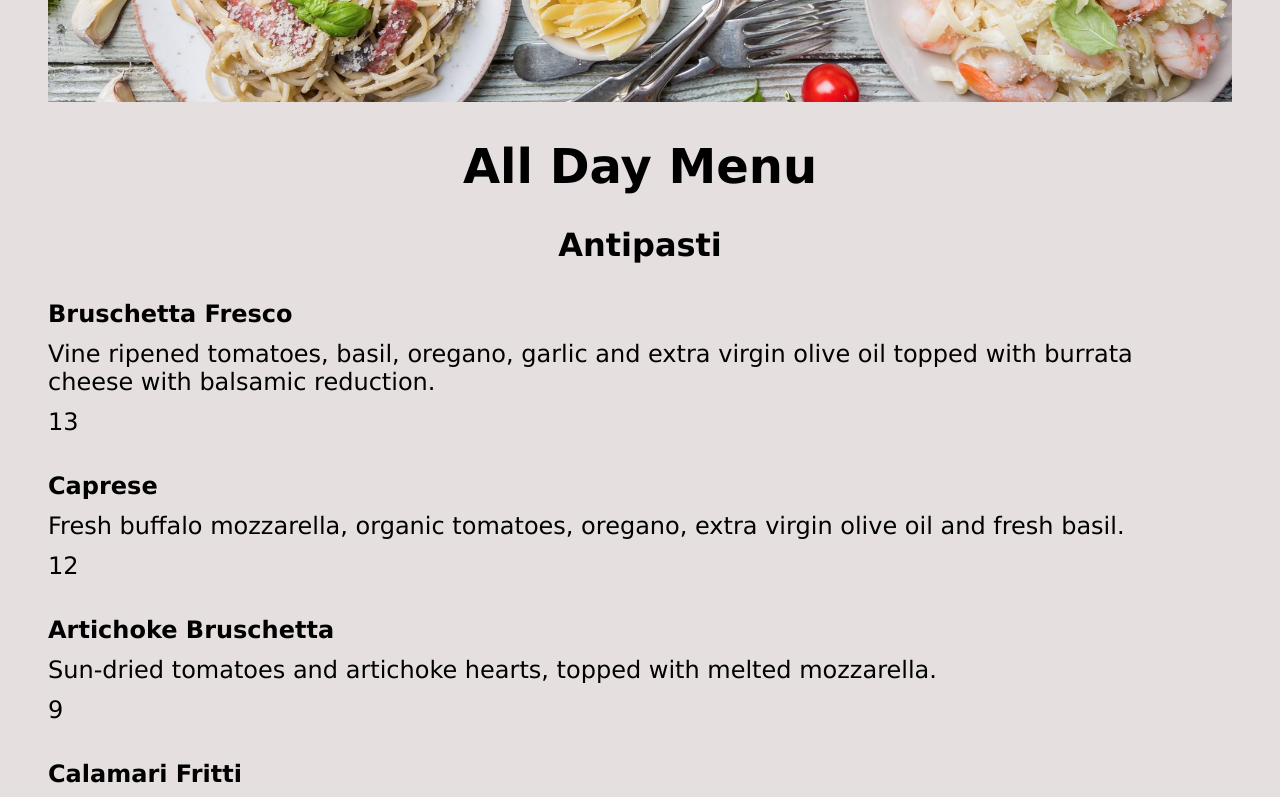
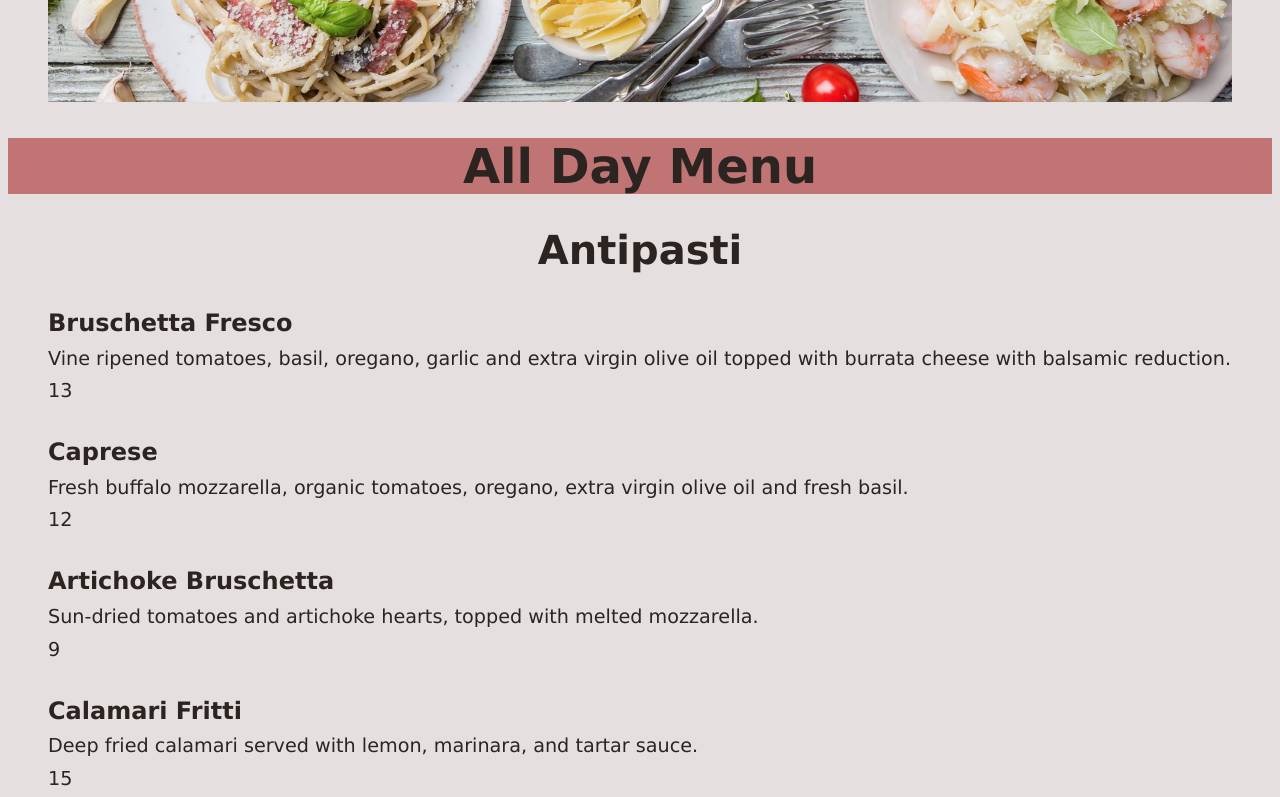
Before and after one commit to jpfisher72/jpfisher72.github.io, a plain HTML site: page grc338/website-content-hierarchy/menu.html in a window 1280 px wide. Shown: the part 1260-2057 px from the top of the page. Drawn offline with Linux system fonts and the light colour scheme.

Commit message:
Last minute style changes

```diff
--- a/grc338/website-content-hierarchy/style.css
+++ b/grc338/website-content-hierarchy/style.css
@@ -3,6 +3,7 @@
 body {
     background-color: #E5DFDF;
     font-family: 'Lucida Sans', 'Lucida Sans Regular', 'Lucida Grande', 'Lucida Sans Unicode', Geneva, Verdana, sans-serif;
+    color: #2B2420;
 }
 
 header {
@@ -52,11 +53,12 @@ li {
 h1 {
     text-align: center;
     font-size: 3em;
+    background-color: #C17474;
 }
 
 h2 {
     text-align: center;
-    font-size: 2em;
+    font-size: 2.5em;
 }
 
 h3 {
@@ -78,7 +80,7 @@ h3 {
     margin-top: 0.5em;
     margin-bottom: 0em;
     margin-right: 2em;
-    font-size: 1.5em;
+    font-size: 1.2em;
 }
 
 .menu_caption {
```
